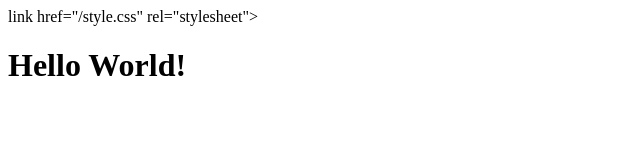
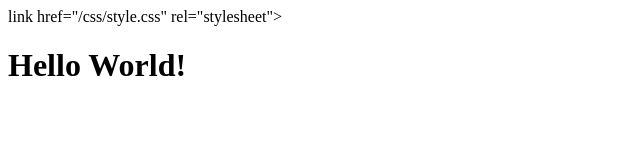
Before and after one commit to TheRealElijah/therealelijah.github.io, a plain HTML site: page index.html in a window 1280 px wide. Shown: the full height of the page, 0-640 px from the left. Drawn offline with Linux system fonts and the light colour scheme.

Commit message:
Update index.html

```diff
--- a/index.html
+++ b/index.html
@@ -1,6 +1,6 @@
 <head>
   <title> Ellohay Orldway </title>
-  link href="/style.css" rel="stylesheet">
+  link href="/css/style.css" rel="stylesheet">
 </head>
 
 <body>
```
